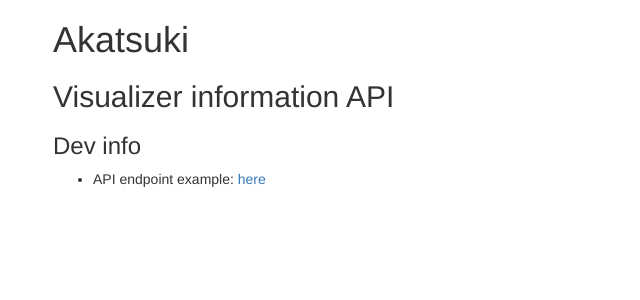
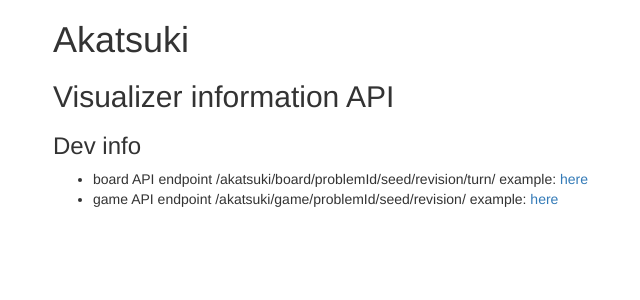
Before and after one commit to osak/ICFPC2015, a Flask app: page / in a window 1280 px wide. Shown: the top 300 px of the page, without its empty margins (17-657 px from the left). Run offline with Flask 2, Linux system fonts and the light colour scheme; some libraries are stand-ins or nearby versions.

Commit message:
Akatsuki: added game API

```diff
--- a/akatsuki/main.py
+++ b/akatsuki/main.py
@@ -1,26 +1,46 @@
 __author__ = 'shunsuke'
 
-from flask import Flask, render_template, jsonify
-from pymongo import MongoClient
+from flask import Flask, render_template, Response
+import pymongo
 from config import MONGO_URI, AKATSUKI_HOST, AKATSUKI_PORT
 import logging
+import json
+
 
 logger = logging.getLogger('akatsuki')
 app = Flask(__name__)
 
 
+@app.route("/game/<int:prob_id>/<int:seed>/<rev>/")
+def get_game(prob_id, seed, rev):
+    client = pymongo.MongoClient(MONGO_URI)
+    query = {'problemId': prob_id, 'seed': seed, 'revision': rev}
+    logger.info('/game api hit.')
+    logger.info('query: {}'.format(query))
+    cursor = client.kadingel.vis.find(query, projection={'_id': False})
+    documents = list(cursor.sort('turn', pymongo.ASCENDING))
+    client.close()
+    if documents is None:
+        logger.warning('game not found.')
+        return Response(json.dumps({'error': 'specified game not found.'}), content_type='application/json')
+    logger.info('game found.')
+    logger.info(documents)
+    return Response(json.dumps(documents), content_type='application/json')
+
+
 @app.route("/board/<int:prob_id>/<int:seed>/<rev>/<int:turn>/")
 def get_board(prob_id, seed, rev, turn):
-    client = MongoClient(MONGO_URI)
+    client = pymongo.MongoClient(MONGO_URI)
     query = {'problemId': prob_id, 'seed': seed, 'revision': rev, 'turn': turn}
+    logger.info('/board api hit.')
     logger.info('query: {}'.format(query))
     document = client.kadingel.vis.find_one(query, projection={'_id': False})
     client.close()
     if document is None:
         logger.warning('board not found.')
-        return jsonify({'error': 'specified board not found.'})
+        return Response(json.dumps({'error': 'specified board not found.'}), content_type='application/json')
     logger.info('board found.')
-    return jsonify(document)
+    return Response(json.dumps(document), content_type='application/json')
 
 
 @app.route("/")
--- a/akatsuki/templates/index.html
+++ b/akatsuki/templates/index.html
@@ -5,6 +5,7 @@
 
 <h3>Dev info</h3>
 <ul>
-    <li> API endpoint example: <a href="/akatsuki{{ url_for('get_board', prob_id=99, seed=0, rev='test', turn=0) }}">here</a> </li>
+    <li> board API endpoint /akatsuki/board/problemId/seed/revision/turn/ example: <a href="/akatsuki{{ url_for('get_board', prob_id=0, seed=0, rev='cfbcfcbc4416fbd061594baf77ed5149f1553def', turn=1) }}">here</a> </li>
+    <li> game API endpoint /akatsuki/game/problemId/seed/revision/ example: <a href="/akatsuki{{ url_for('get_game', prob_id=0, seed=0, rev='cfbcfcbc4416fbd061594baf77ed5149f1553def') }}">here</a> </li>
 </ul>
 {% endblock %}
```
